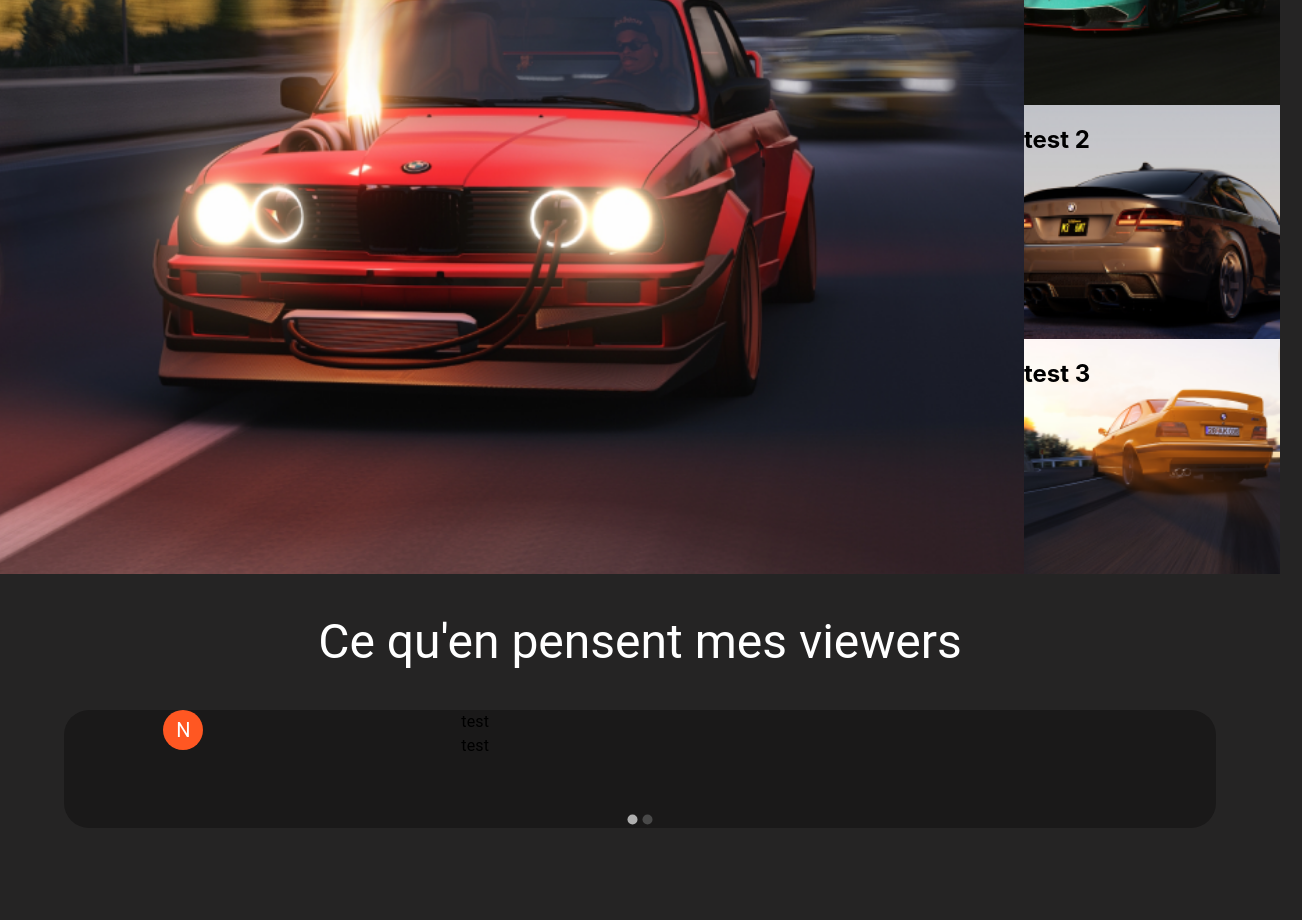
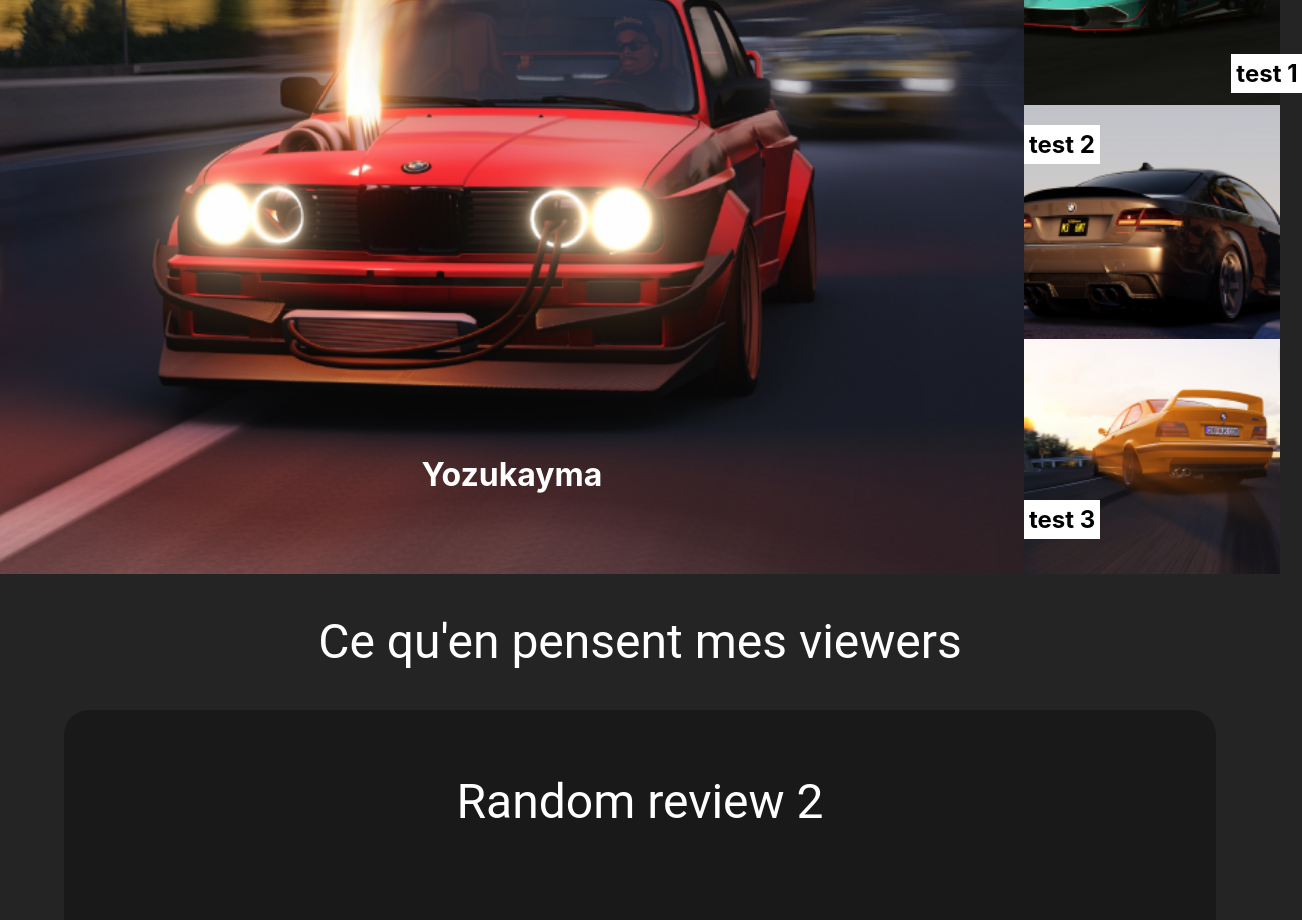
Before and after one commit to MarthL/Dan, a React (Create React App) app: page / in a window 1280 px wide. Shown: the part 240-1160 px from the top of the page, 1302 px wide, since content can reach past the window. Before the commit the page ends 1068 px from the top, so only its background shows below. Built offline with nearby package versions, Linux system fonts and the light colour scheme.

Commit message:
testimonial

```diff
--- a/src/App.css
+++ b/src/App.css
@@ -33,9 +33,39 @@ body {
 }
 
 .header { grid-area: header; background-image: url('./assets/hero.png'); background-repeat: no-repeat; background-position: center center; background-size: cover;}
-
+.header > h1 {
+  color: white;
+  text-align: center;
+  position: relative;
+  top: 80%;
+}
 .img2 { grid-area: img2;background-image: url('./assets/car2.png'); background-repeat: no-repeat; background-position: center center; background-size: cover; }
-
+.img2 > h2 {
+  color: black;
+  background-color: white;
+  position: relative;
+  top: 70%;
+  left: 81%;
+  padding: 5px;
+  width: fit-content;
+  cursor: pointer;
+}
 .img3 { grid-area: img3; background-image: url('./assets/car3.png'); background-repeat: no-repeat; background-position: center center; background-size: cover; }
-
+.img3 > h2 {
+  color: black;
+  background-color: white;
+  padding: 5px;
+  width: fit-content;
+  cursor: pointer;
+}
 .img4 { grid-area: img4; background-image: url('./assets/car4.png'); background-repeat: no-repeat; background-position: center center; background-size: cover;}
+.img4 > h2 {
+  color: black;
+  text-align: end;
+  background-color: white;
+  padding: 5px;
+  position: relative;
+  top: 60%;
+  width: fit-content;
+  cursor: pointer;
+}
--- a/src/molecules/CarouselCustom.tsx
+++ b/src/molecules/CarouselCustom.tsx
@@ -3,13 +3,11 @@ import Carousel from 'react-material-ui-carousel';
 import { Box, Button, Typography, Container, Grid, Avatar } from '@mui/material';
 import { deepOrange } from '@mui/material/colors';
 
-// TODO : build the interface
-
 export const CarouselCustom = () => {
   let opinions: any[] = [
     {
       name: 'test 1',
-      description: 'here is the description of the first opinion',
+      description: 'here is the description of the first opinion here is the description of the first opinion here is the description of the first opinion here is the description of the first opinionhere is the description of the first opinionhere is the description of the first opinionhere is the description of the first opinionhere is the description of the first opinionhere is the description of the first opinionhere is the description of the first opinionhere is the description of the first opinion',
       author: 'Martin Aubertin',
       position: 'Web Developer',
       img: '',
@@ -17,7 +15,7 @@ export const CarouselCustom = () => {
     },
     {
       name: 'Random review 2',
-      description: 'description of the second opinion',
+      description: 'Lorem ipsum dolor sit amet consectetur adipisicing elit. Quia fugit magnam soluta odio quam id, non suscipit consequuntur rem dolores sunt quos maiores sit recusandae perferendis error accusantium, eum dolorum.',
       author: 'Dani Boi',
       position: 'Streamer',
       img: '',
@@ -28,39 +26,28 @@ export const CarouselCustom = () => {
     const { name, description, author, position, img } = opinion;
 
     return (
-      <Grid container spacing={5}>
-        <Grid item xs={1}></Grid>
-        <Grid item xs={3}>
-          <Avatar sx={{ bgcolor: deepOrange[500] }}>N</Avatar>
+      <Grid
+        container
+        spacing={3}
+        direction="column"
+        justifyContent="center"
+        alignItems="center"
+        alignContent="center"
+        wrap="wrap"
+      >
+        <Grid item xs={12} mt={5}>
+          <Typography variant="h3" color="white" textAlign={'center'} padding={3}>{name}</Typography>
         </Grid>
-        <Grid item xs={8}>
-          <Grid item xs={6}>
-            <Typography variant="body1" color="initial">test</Typography>
-          </Grid>
-          <Grid item xs={6}>
-            <Typography variant="body1" color="initial">test</Typography>
-          </Grid>
+        <Grid item xs={12}>
+          <Typography variant="body1" color="white" textAlign={'center'} margin={5}>{description}</Typography>
         </Grid>
-
+        <Grid item xs={12} textAlign={'center'}>
+          <Avatar sx={{ bgcolor: deepOrange[500], margin: 'auto', marginBottom: '25px' }}>N</Avatar>
+          <Typography variant="h4" color="white">{author}</Typography>
+          <Typography variant="h6" color="white">{position}</Typography>
+        </Grid>
       </Grid>
     )
-
-    // this is actually working :
-    // return (
-    //   <Box>
-    //     <Typography variant="h3" color="white" textAlign={'center'}>
-    //       {name}
-    //     </Typography>
-    //     <Typography variant="body1" color="white" textAlign={'center'}>
-    //       {description}
-    //     </Typography>
-    //     {/* we must rendering correctly this part */}
-    //     {author} {position}
-    //     <Button className="CheckButton">
-    //       Check it out!
-    //     </Button>
-    //   </Box>
-    // );
   }
 
   return (
@@ -74,7 +61,7 @@ export const CarouselCustom = () => {
           border={"grey"}
           marginTop={5}
         >
-          <Carousel>
+          <Carousel height={'60vh'} navButtonsAlwaysVisible>
             {opinions.map((opinion, i) => <Item key={i} {...opinion} />)}
           </Carousel>
         </Box>
```
